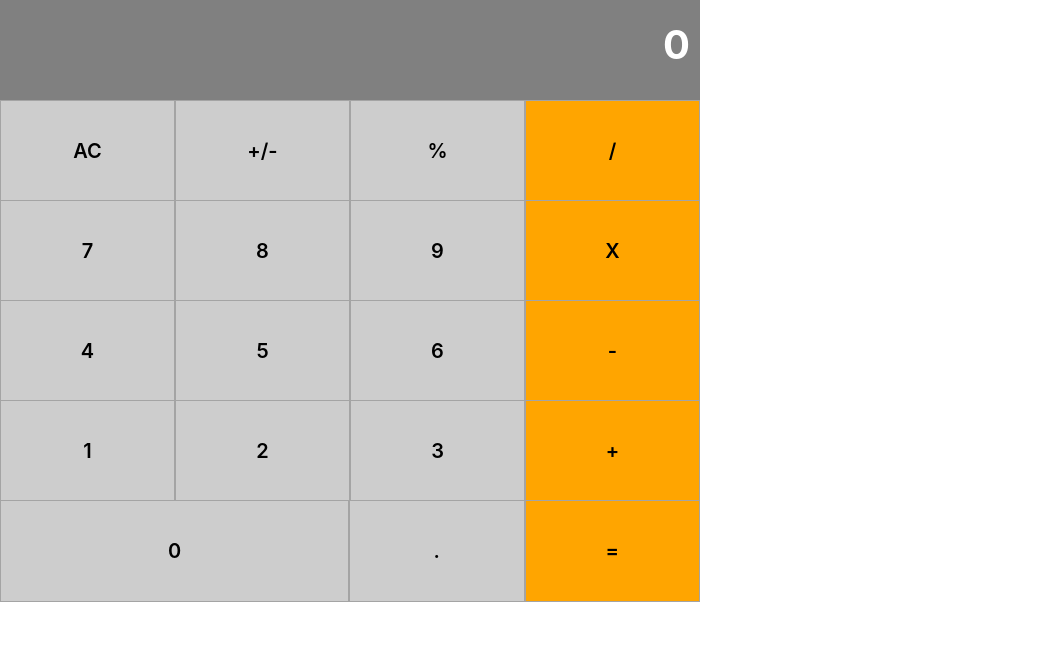
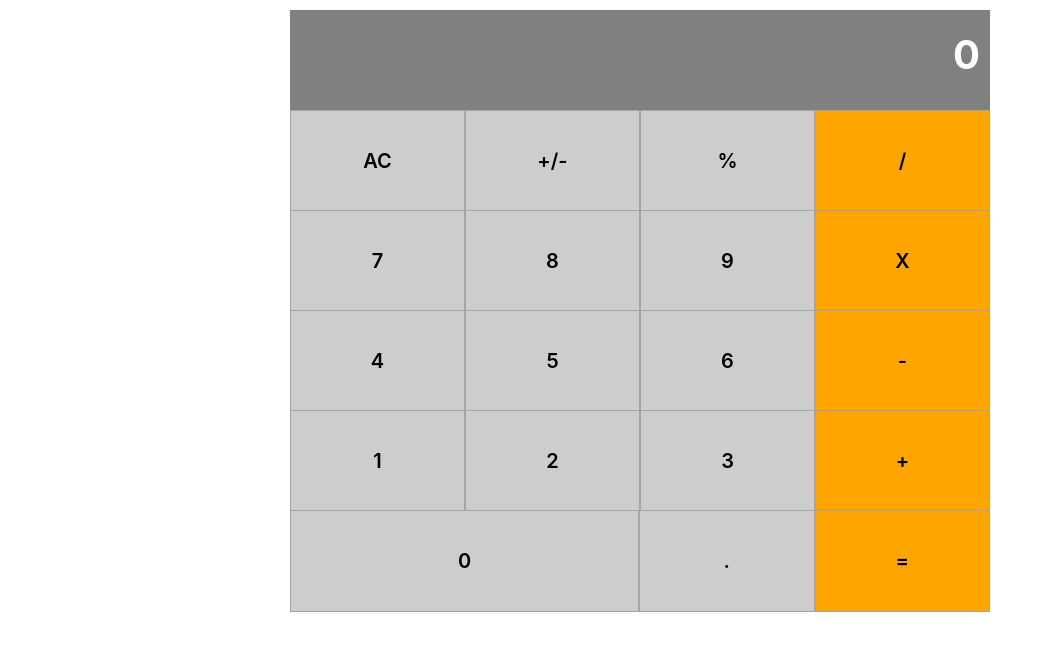
Before and after one commit to JayKowski/calculator, a React (Create React App) app: page / in a window 1280 px wide. Shown: the top 650 px of the page, without its empty margins (0-1053 px from the left). Built offline with nearby package versions, Linux system fonts and the light colour scheme.

Commit message:
centered app horizontally

```diff
--- a/src/components/App.css
+++ b/src/components/App.css
@@ -2,4 +2,6 @@
   display: flex;
   flex-direction: column;
   width: 700px;
+  margin: auto;
+  margin-top: 10px;
 }
```
